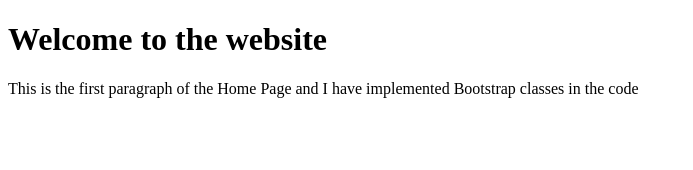
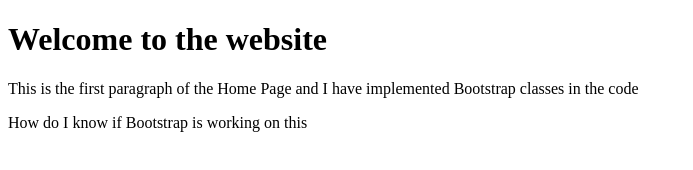
Before and after one commit to KoyoAli/git-test, a website: page index.html in a window 1280 px wide. Shown: the whole page, without its empty margins (0-693 px from the left). Drawn offline with nearby package versions, Linux system fonts and the light colour scheme.

Commit message:
Sixth commit

```diff
--- a/index.html
+++ b/index.html
@@ -17,7 +17,7 @@
 <body>
       <h1> Welcome to the website </h1>
       <p> This is the first paragraph of the Home Page and I have implemented Bootstrap classes in the code </p>
-
+      <p> How do I know if Bootstrap is working on this</p>
       <script src="node_modules\@popperjs\core\dist\umd\popper.min.js"></script>
       <script src="node_modules\bootstrap\dist\js\bootstrap.min.js"></script>
 
```
